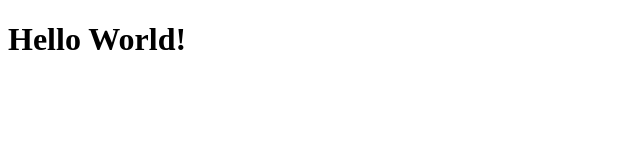
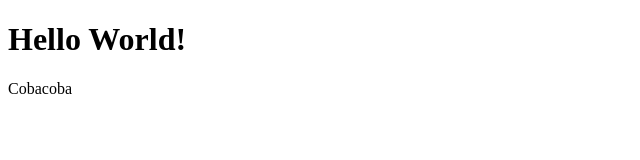
Before and after one commit to imronsyafii/latihan_2, a plain HTML site: page index.html in a window 1280 px wide. Shown: the full height of the page, 0-640 px from the left. Drawn offline with Linux system fonts and the light colour scheme.

Commit message:
Menambahkan isi index.html

```diff
--- a/index.html
+++ b/index.html
@@ -8,5 +8,6 @@
 </head>
 <body>
     <h1>Hello World!</h1>
+    <p1>Cobacoba</p1>
 </body>
 </html>
```
